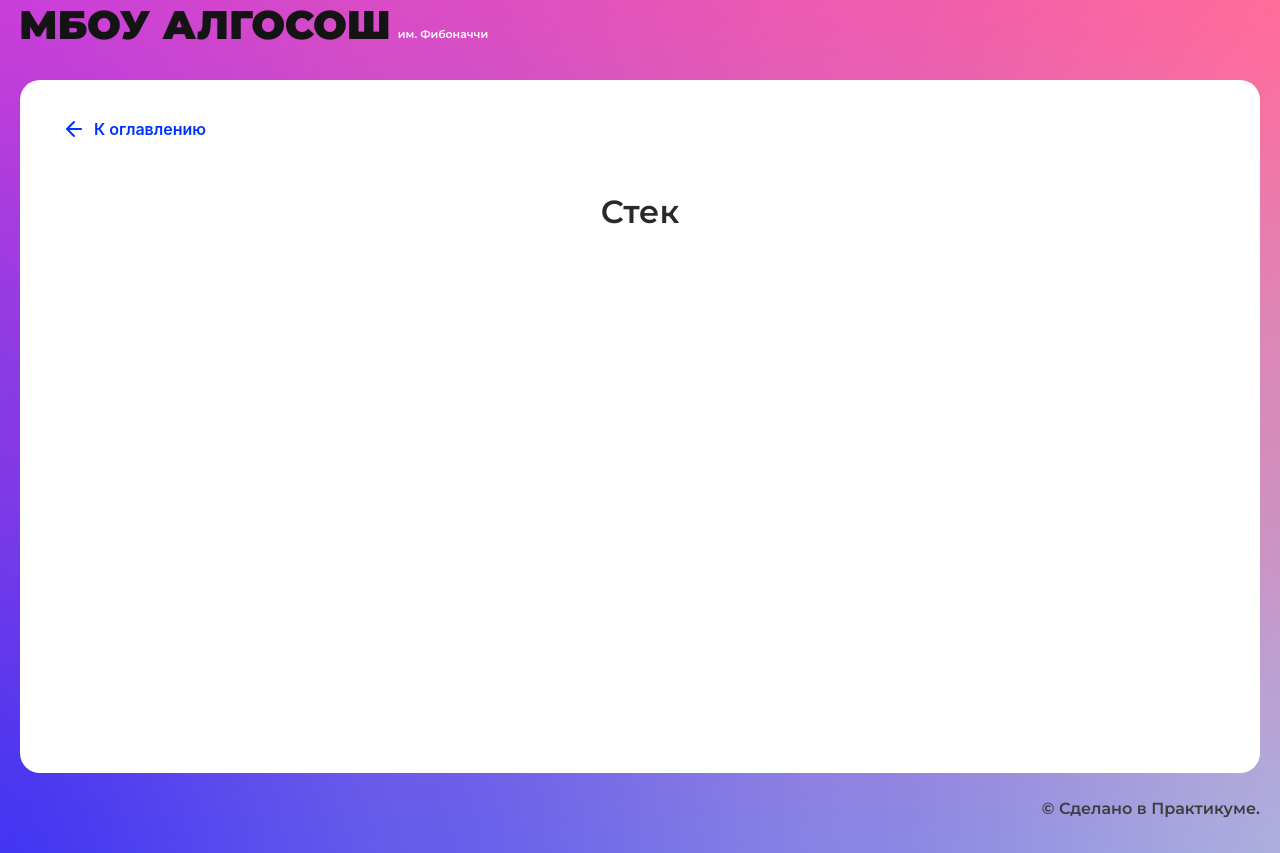
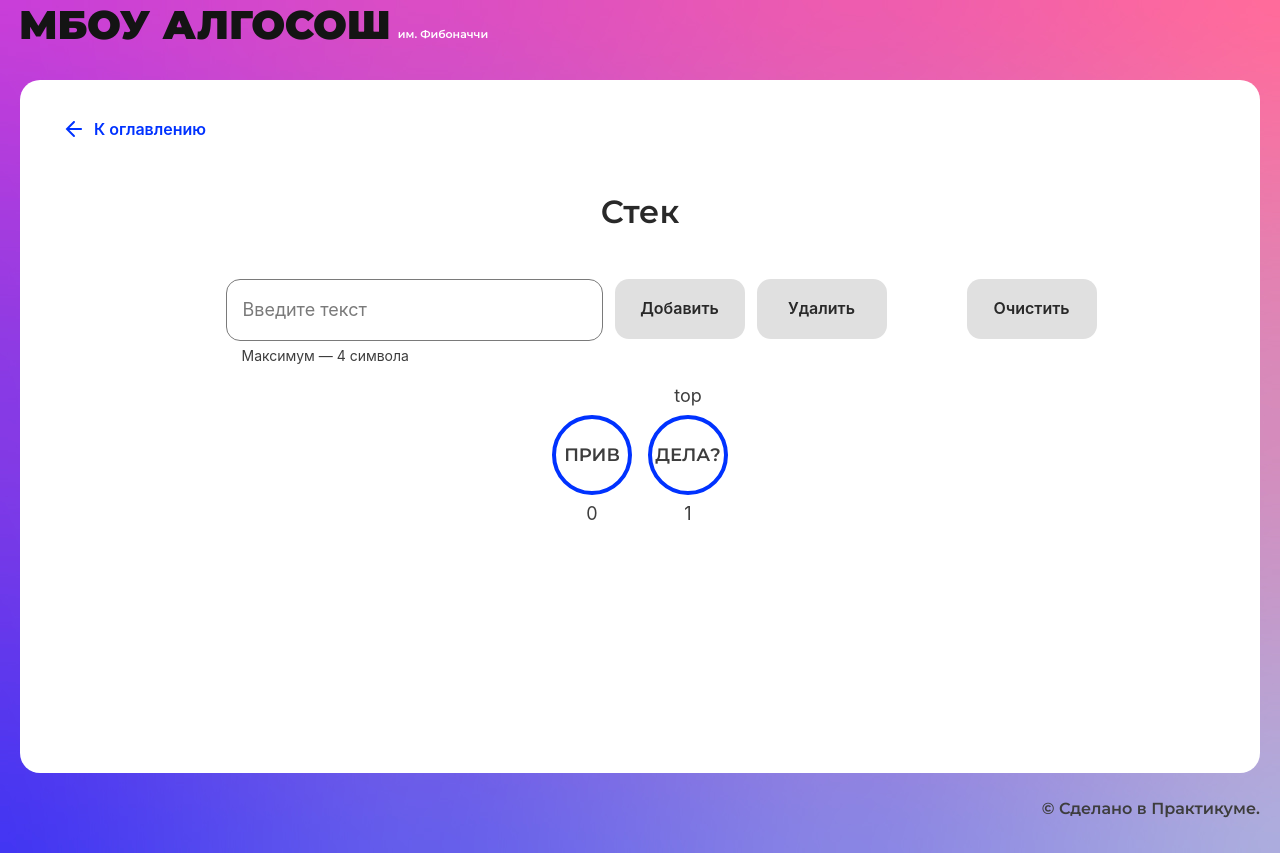
Before and after one commit to AtimoO/algososh, a React (Create React App) app: page /stack in a window 1280 px wide. Built offline with nearby package versions, Linux system fonts and the light colour scheme.

Commit message:
add: parth stack-page; update: type TItemArray

```diff
--- a/src/components/sorting-page/sorting-page.tsx
+++ b/src/components/sorting-page/sorting-page.tsx
@@ -1,7 +1,7 @@
 import React, { useState } from "react";
 import { Direction } from "../../types/direction";
 import { ElementStates } from "../../types/element-states";
-import { SortMethod, SortType, TItemArray } from "../../types/utils";
+import { SortMethod, SortType, TItem, TItemArray } from "../../types/utils";
 import { bubbleSort, selectionSort } from "../../utils/sotring";
 import { getRandomArr } from "../../utils/utils";
 import { Button } from "../ui/button/button";
@@ -14,7 +14,7 @@ import style from "./sorting-page.module.css";
 export const SortingPage: React.FC = () => {
   const [disabled, setDisabled] = useState<boolean>(false);
   const [methodSort, setMethodSort] = useState<SortMethod>(SortMethod.Choise);
-  const [array, setArray] = useState<Array<TItemArray>>([]);
+  const [array, setArray] = useState<Array<TItemArray<TItem>>>([]);
 
   const [loaderAsc, setLoaderAsc] = useState<boolean>(false);
   const [loaderDesc, setLoaderDesc] = useState<boolean>(false);
@@ -31,7 +31,7 @@ export const SortingPage: React.FC = () => {
   };
 
   const handlerSort = async (
-    array: Array<TItemArray>,
+    array: Array<TItemArray<TItem>>,
     sortType: SortType,
     sortMethod: SortMethod
   ) => {
--- /dev/null
+++ b/src/components/stack-page/stack-page.module.css
@@ -0,0 +1,25 @@
+.container {
+  display: flex;
+  justify-self: center;
+  column-gap: 80px;
+  margin: 0 auto;
+  max-width: 829px;
+}
+
+.container_buttons {
+  display: flex;
+  gap: 12px;
+}
+
+.input {
+  width: 377px;
+}
+
+.container__circle {
+  display: flex;
+  flex-wrap: wrap;
+  max-width: 100%;
+  gap: 16px;
+  justify-content: center;
+  margin: 48px auto 0;
+}
--- a/src/components/stack-page/stack-page.tsx
+++ b/src/components/stack-page/stack-page.tsx
@@ -1,10 +1,65 @@
-import React from "react";
+import React, { useState } from "react";
+import { Stack } from "../../utils/stack";
+import { Button } from "../ui/button/button";
+import { Circle } from "../ui/circle/circle";
+import { Input } from "../ui/input/input";
 import { SolutionLayout } from "../ui/solution-layout/solution-layout";
 
+import style from "./stack-page.module.css";
+
 export const StackPage: React.FC = () => {
+  const array = new Stack<string>();
+
+  const [input, setInput] = useState<string>("");
+  const [addBtn, setAddBtn] = useState<boolean>(true);
+  const [removeBtn, setRemoveBtn] = useState<boolean>(true);
+  const [clearBtn, setClearBtn] = useState<boolean>(true);
+
+  array.push("прив");
+  array.push("как");
+  array.pop();
+  console.log(array.peak()); // как
+  array.push("дела?");
+  console.log(array.peak()); // дела?
+
   return (
     <SolutionLayout title="Стек">
-
+      <div className={style.container}>
+        <div className={style.container_buttons}>
+          <Input
+            extraClass={style.input}
+            onChange={() => console.log("input change")}
+            placeholder="Введите текст"
+            maxLength={4}
+            isLimitText
+          />
+          <Button
+            onClick={() => console.log("click add")}
+            text={"Добавить"}
+            disabled={addBtn}
+          />
+          <Button
+            onClick={() => console.log("click delete")}
+            text={"Удалить"}
+            disabled={removeBtn}
+          />
+        </div>
+        <Button
+          onClick={() => console.log("click clear list")}
+          text={"Очистить"}
+          disabled={clearBtn}
+        />
+      </div>
+      <div className={style.container__circle}>
+        {array.getContainer()?.map((item, index) => (
+          <Circle
+            key={index}
+            letter={`${item}`}
+            index={index}
+            head={index === array.getSize() - 1 ? "top" : ""}
+          />
+        ))}
+      </div>
     </SolutionLayout>
   );
 };
--- a/src/components/string/string.tsx
+++ b/src/components/string/string.tsx
@@ -1,6 +1,6 @@
 import React, { useState } from "react";
 import { ElementStates } from "../../types/element-states";
-import { TItemArray } from "../../types/utils";
+import { TItem, TItemArray } from "../../types/utils";
 import { reverseCharsArray } from "../../utils/string";
 import { Button } from "../ui/button/button";
 import { Circle } from "../ui/circle/circle";
@@ -12,7 +12,7 @@ import style from "./string.module.css";
 export const StringComponent: React.FC = () => {
   const [disabled, setDisabled] = useState<boolean>(true);
   const [loaderBtn, setLoaderBtn] = useState<boolean>(false);
-  const [charsArray, setCharsArray] = useState<Array<TItemArray>>([]);
+  const [charsArray, setCharsArray] = useState<Array<TItemArray<TItem>>>([]);
 
   const handlerChangeInput = (e: React.ChangeEvent<HTMLInputElement>) => {
     e.currentTarget.value.length > 0 ? setDisabled(false) : setDisabled(true);
--- a/src/types/utils.ts
+++ b/src/types/utils.ts
@@ -1,7 +1,9 @@
 import { ElementStates } from "./element-states";
 
-export type TItemArray = {
-  item: string | number;
+export type TItem = string | number;
+
+export type TItemArray<T> = {
+  item: T;
   state: ElementStates;
 };
 
--- a/src/utils/sotring.ts
+++ b/src/utils/sotring.ts
@@ -1,10 +1,10 @@
 import { SHORT_DELAY_IN_MS } from "../constants/delays";
 import { ElementStates } from "../types/element-states";
-import { SortType, TItemArray } from "../types/utils";
+import { SortType, TItem, TItemArray } from "../types/utils";
 import { delay, swap } from "./utils";
 
 export const selectionSort = async (
-  arr: Array<TItemArray>,
+  arr: Array<TItemArray<TItem>>,
   sortType: SortType,
   func: Function
 ) => {
@@ -40,7 +40,7 @@ export const selectionSort = async (
 };
 
 export const bubbleSort = async (
-  arr: Array<TItemArray>,
+  arr: Array<TItemArray<TItem>>,
   sortType: SortType,
   func: Function
 ) => {
--- /dev/null
+++ b/src/utils/stack.ts
@@ -0,0 +1,34 @@
+import { TItemArray } from "../types/utils";
+
+export type TStackElement = TItemArray<string | null>;
+
+interface IStack<T> {
+  push: (item: T) => void;
+  pop: () => void;
+  peak: () => T | null;
+  getSize: () => number;
+  clearStack: () => Array<T>;
+  getContainer: () => Array<T>;
+}
+
+export class Stack<T> implements IStack<T> {
+  private container: T[] = [];
+
+  push = (item: T): void => {
+    this.container.push(item);
+  };
+
+  pop = (): void => {
+    this.container.pop();
+  };
+
+  peak = (): T | null => {
+    return this.container[this.getSize() - 1] || null;
+  };
+
+  getSize = () => this.container.length;
+
+  clearStack = () => (this.container = []);
+
+  getContainer = () => this.container;
+}
--- a/src/utils/string.ts
+++ b/src/utils/string.ts
@@ -1,10 +1,10 @@
 import { DELAY_IN_MS } from "../constants/delays";
 import { ElementStates } from "../types/element-states";
-import { TItemArray } from "../types/utils";
+import { TItem, TItemArray } from "../types/utils";
 import { delay, swap } from "./utils";
 
 export const reverseCharsArray = async (
-  chars: Array<TItemArray>,
+  chars: Array<TItemArray<TItem>>,
   setCharsArray: Function,
   start: number = 0,
   end: number = chars.length - 1
--- a/src/utils/utils.ts
+++ b/src/utils/utils.ts
@@ -1,10 +1,10 @@
-import { TItemArray } from "../types/utils";
+import { TItem, TItemArray } from "../types/utils";
 
 export const delay = (milliseconds: number) =>
   new Promise((res) => setTimeout(res, milliseconds));
 
 export const swap = (
-  array: Array<TItemArray>,
+  array: Array<TItemArray<TItem>>,
   firstIndex: number,
   secondIndex: number
 ): void => {
```
